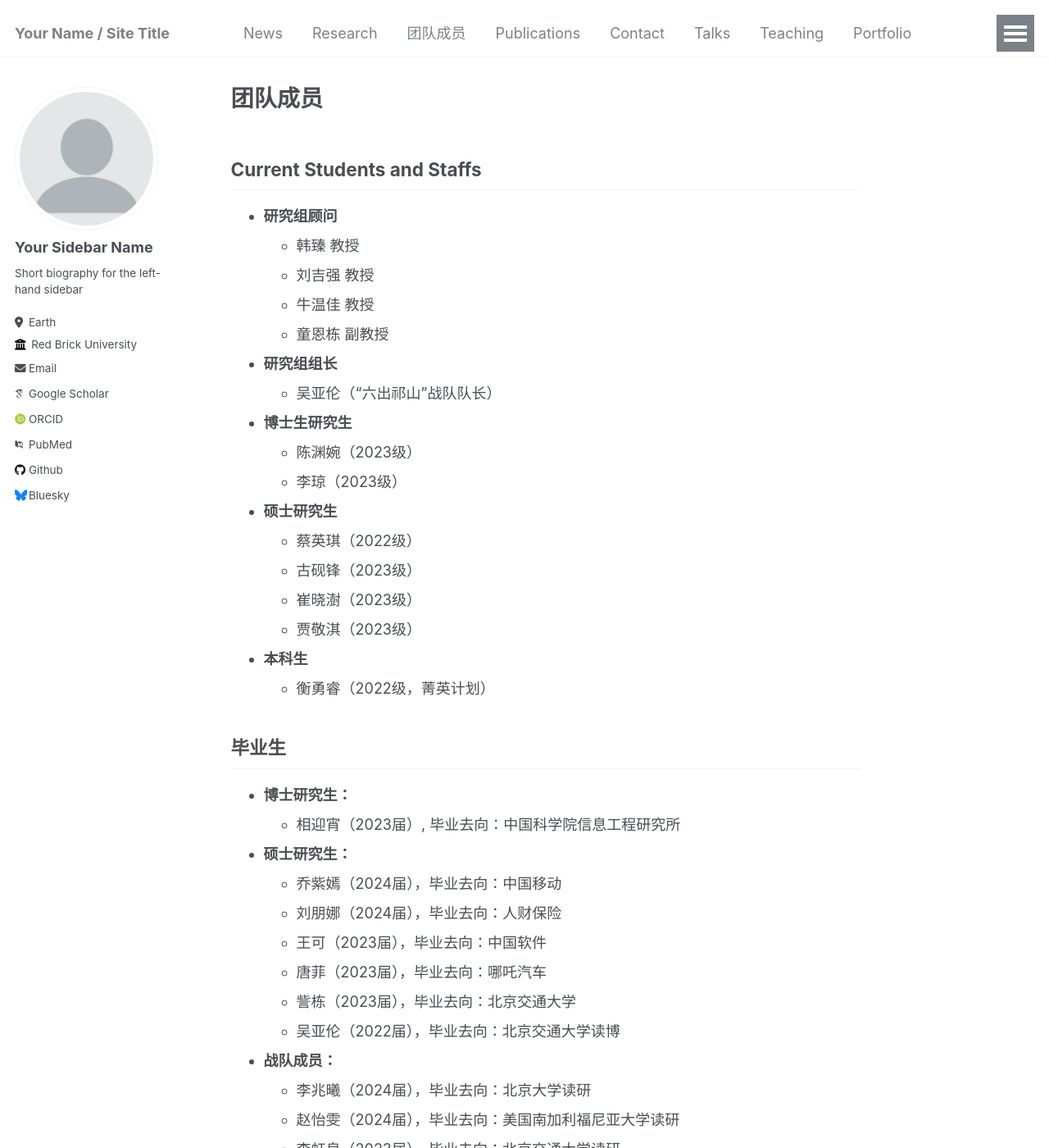
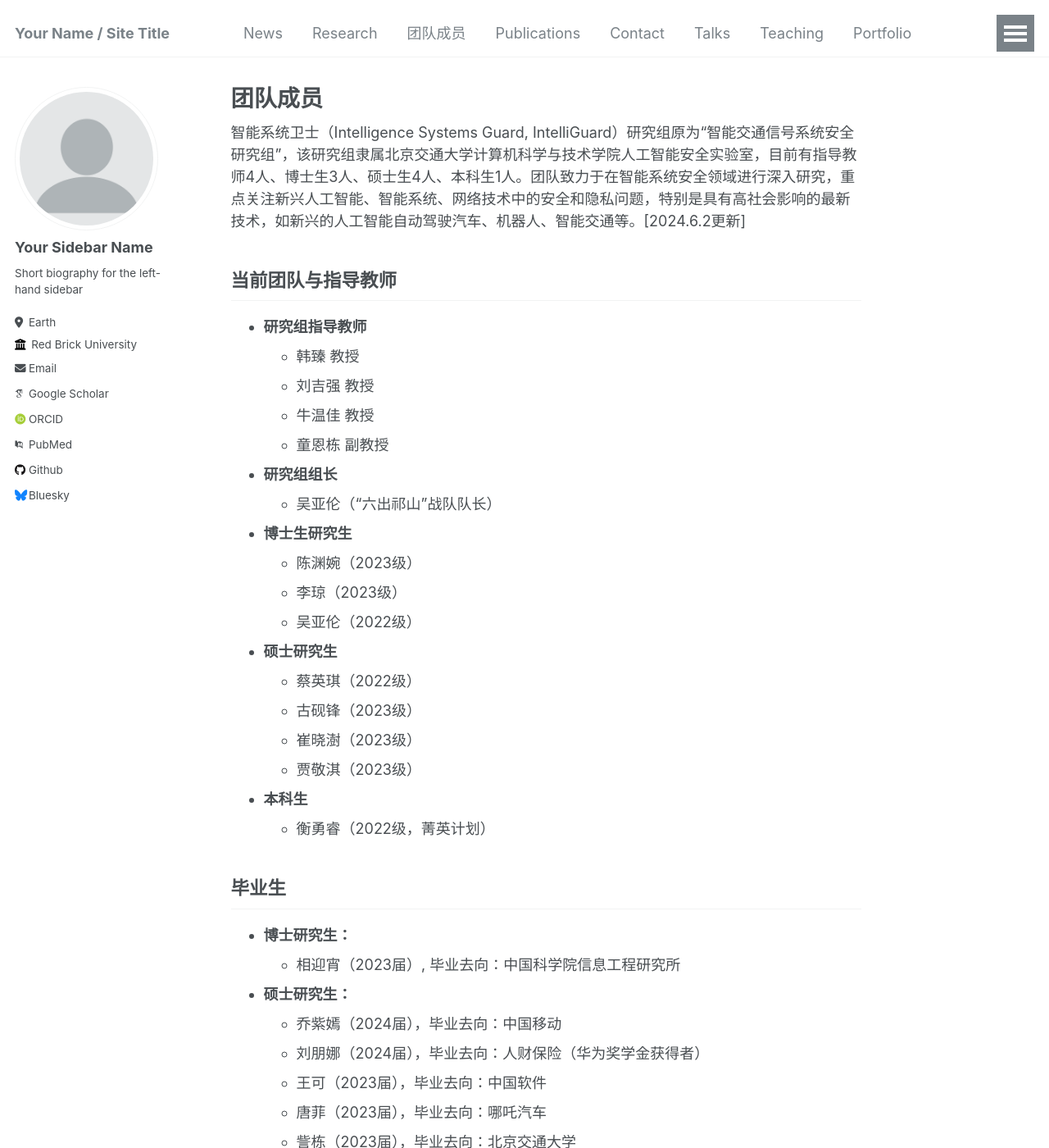
Before and after one commit to IntelliGuard/IntelliGuard-CN, a Jekyll site: the page built from _pages/members.md, in a window 1280 px wide and 1400 px high. Shown: the whole window at 82% size. Built offline with Jekyll 4.4.1, drawn with Linux system fonts in a browser that asks for light colours; some web fonts are replaced; some of the changed text lies outside the part shown.

Commit message:
update members

```diff
--- a/_pages/members.md
+++ b/_pages/members.md
@@ -5,9 +5,9 @@ author_profile: true
 redirect_from:
   - /members.html
 ---
-
-## Current Students and Staffs
-- **研究组顾问**
+智能系统卫士（Intelligence Systems Guard, IntelliGuard）研究组原为“智能交通信号系统安全研究组”，该研究组隶属北京交通大学计算机科学与技术学院人工智能安全实验室，目前有指导教师4人、博士生3人、硕士生4人、本科生1人。团队致力于在智能系统安全领域进行深入研究，重点关注新兴人工智能、智能系统、网络技术中的安全和隐私问题，特别是具有高社会影响的最新技术，如新兴的人工智能自动驾驶汽车、机器人、智能交通等。[2024.6.2更新]
+## 当前团队与指导教师
+- **研究组指导教师**
   - 韩臻 教授
   - 刘吉强 教授
   - 牛温佳 教授
@@ -17,6 +17,7 @@ redirect_from:
 - **博士生研究生**
   - 陈渊婉（2023级）
   - 李琼（2023级）
+  - 吴亚伦（2022级）
 - **硕士研究生**
   - 蔡英琪（2022级）
   - 古砚锋（2023级）
@@ -30,29 +31,28 @@ redirect_from:
   - 相迎宵（2023届）, 毕业去向：中国科学院信息工程研究所
 - **硕士研究生：**
   - 乔紫嫣（2024届），毕业去向：中国移动
-  - 刘朋娜（2024届），毕业去向：人财保险
+  - 刘朋娜（2024届），毕业去向：人财保险（华为奖学金获得者）
   - 王可（2023届），毕业去向：中国软件
   - 唐菲（2023届），毕业去向：哪吒汽车
   - 訾栋（2023届），毕业去向：北京交通大学
   - 吴亚伦（2022届），毕业去向：北京交通大学读博
-
-- **战队成员：**
-  - 李兆曦（2024届），毕业去向：北京大学读研
-  - 赵怡雯（2024届），毕业去向：美国南加利福尼亚大学读研
-  - 李虹良（2023届），毕业去向：北京交通大学读研
-  - 龙程（2023届），毕业去向：北京交通大学读研
-
-- **大创项目指导学生：**
-  - 赵怡雯（2024届），毕业去向：美国南加利福尼亚大学读研（2023年大创项目获评“国家级”）
-  - 梁庆庆（2024届），毕业去向：北京交通大学读研（2023年大创项目获评“国家级”）
-
-- **本科毕设指导学生：**
-  - 陈渊婉（2023届），毕业去向：北京交通大学读博
-  - 古砚锋（2023届），毕业去向：北京交通大学读研
-  - 苏慧敏（2023届），毕业去向：北京交通大学读研
-  - 彭泽颢（2023届），毕业去向：美国西北大学读研
-  - 黄可熠（2022届），毕业去向：比亚迪商用车研究院
-  - 司皓东（2022届），毕业去向：西安铁路局
-  - 姚瑞麒（2022届），毕业去向：上海铁路局
-  - 桂笛（2022届），毕业去向：云上贵州大数据中心
-  - 丰硕（2022届），毕业去向：武汉地铁集团
+  - 王潇瑾（2021届），毕业去向：法国国立工艺学院读研（院优秀硕士毕业论文）
+  - 高旭（2020届），毕业去向：京东集团
+- **本科生：**
+  - **战队成员：**
+    - 李兆曦（2024届），毕业去向：北京大学读研
+    - 赵怡雯（2024届），毕业去向：美国南加利福尼亚大学读研
+    - 李虹良（2023届），毕业去向：北京交通大学读研
+    - 龙程（2023届），毕业去向：北京交通大学读研
+  - **大创项目成员（联合指导）：**
+    - 赵怡雯、梁庆庆、孙迈（2023年大创项目获评“国家级”）
+  - **本科毕设成员（联合指导）：**
+    - 陈渊婉（2023届），毕业去向：北京交通大学读博
+    - 古砚锋（2023届），毕业去向：北京交通大学读研
+    - 苏慧敏（2023届），毕业去向：北京交通大学读研
+    - 彭泽颢（2023届），毕业去向：美国西北大学读研
+    - 黄可熠（2022届），毕业去向：比亚迪商用车研究院
+    - 司皓东（2022届），毕业去向：西安铁路局
+    - 姚瑞麒（2022届），毕业去向：上海铁路局
+    - 桂笛（2022届），毕业去向：云上贵州大数据中心
+    - 丰硕（2022届），毕业去向：武汉地铁集团
```
